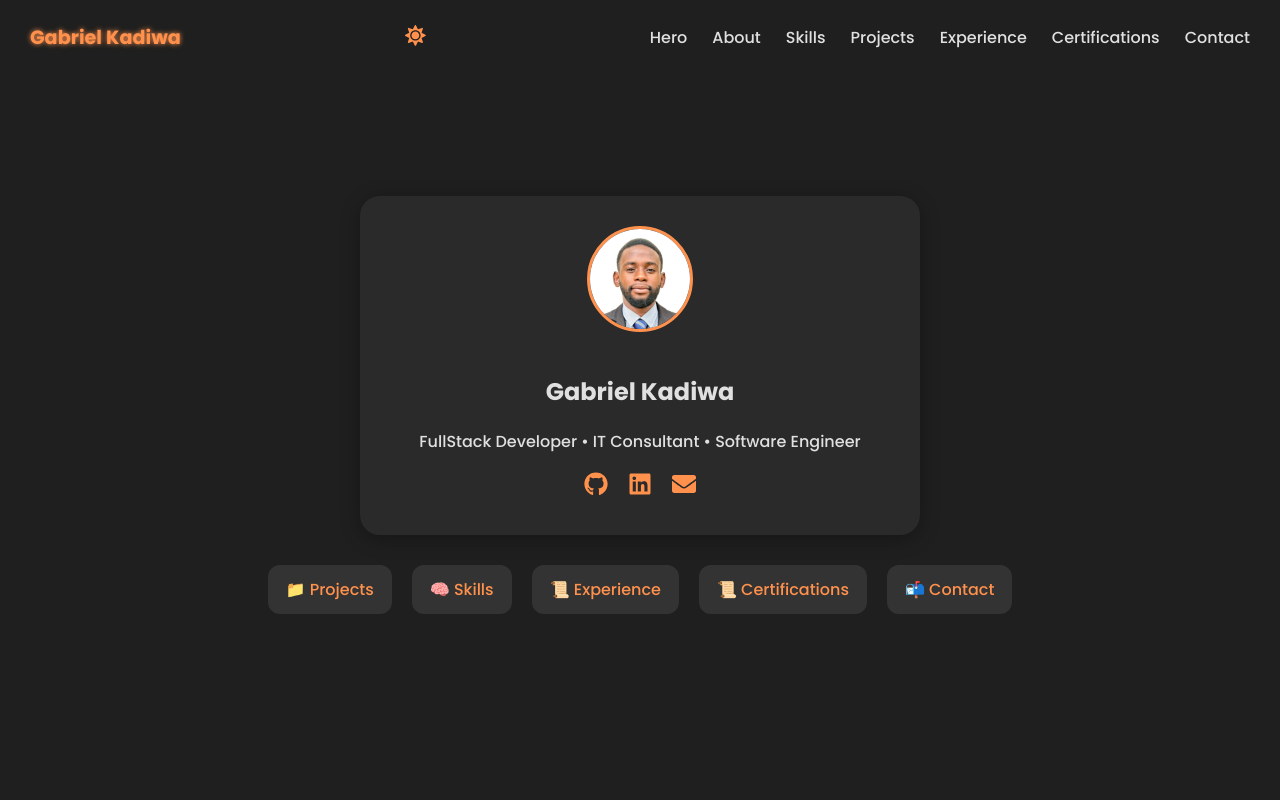
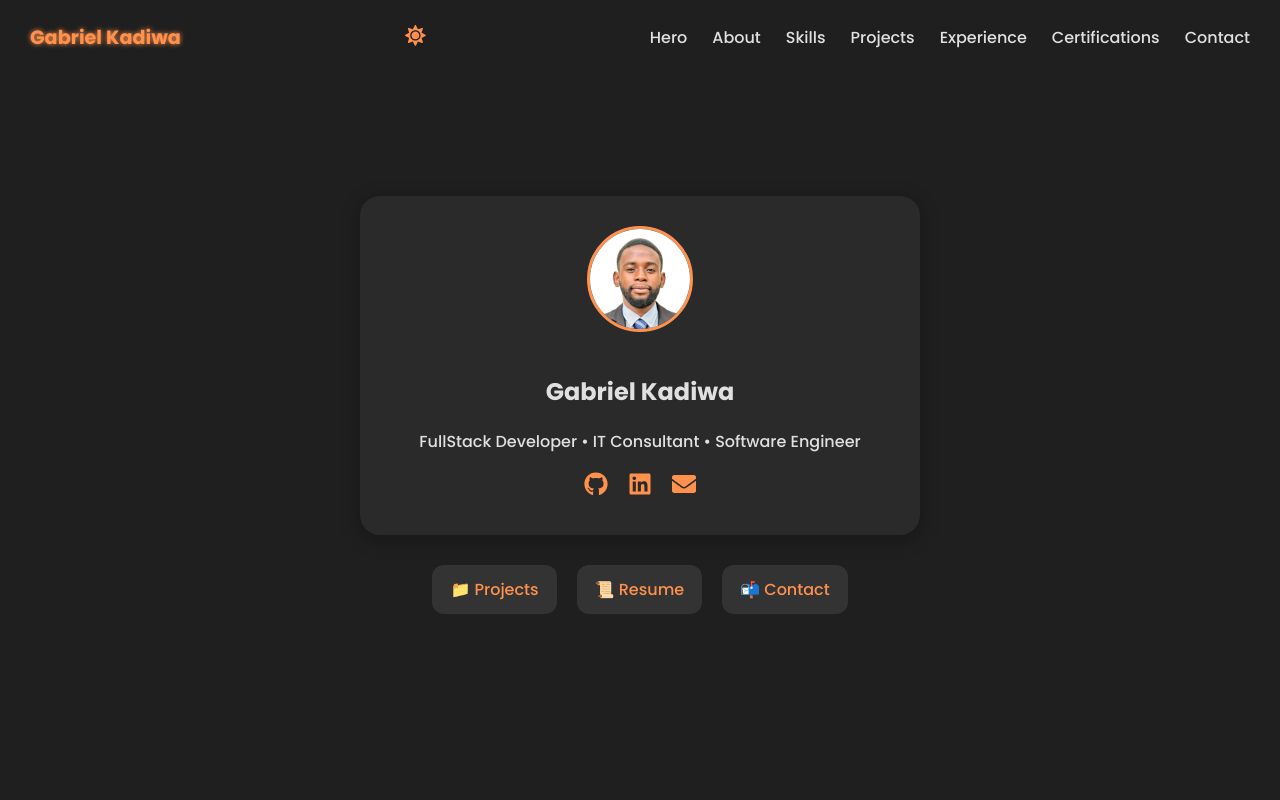
Before and after one commit to Gabriel265/gabriel-portfolio, a React (Vite) app: page / in a window 1280 px wide. Shown: the top 800 px of the page. Built offline with nearby package versions, Linux system fonts and the light colour scheme; no server answers.

Commit message:
- hero section resume button and removal of cluttering buttons

```diff
--- a/src/components/Hero.jsx
+++ b/src/components/Hero.jsx
@@ -41,9 +41,7 @@ const Hero = () => {
           transition={{ delay: 0.3 }}
         >
           <a href="#projects">📁 Projects</a>
-          <a href="#skills">🧠 Skills</a>
-          <a href="#experience">📜 Experience</a>
-          <a href="#certifications">📜 Certifications</a>
+          <a href="https://drive.google.com/file/d/1z_FxdKXmUr0hPth072UGwf27Z5qW1TXZ/view?usp=drive_link" target="_blank">📜 Resume</a>
           <a href="#contact">📬 Contact</a>
         </motion.div>
       </motion.div>
```
